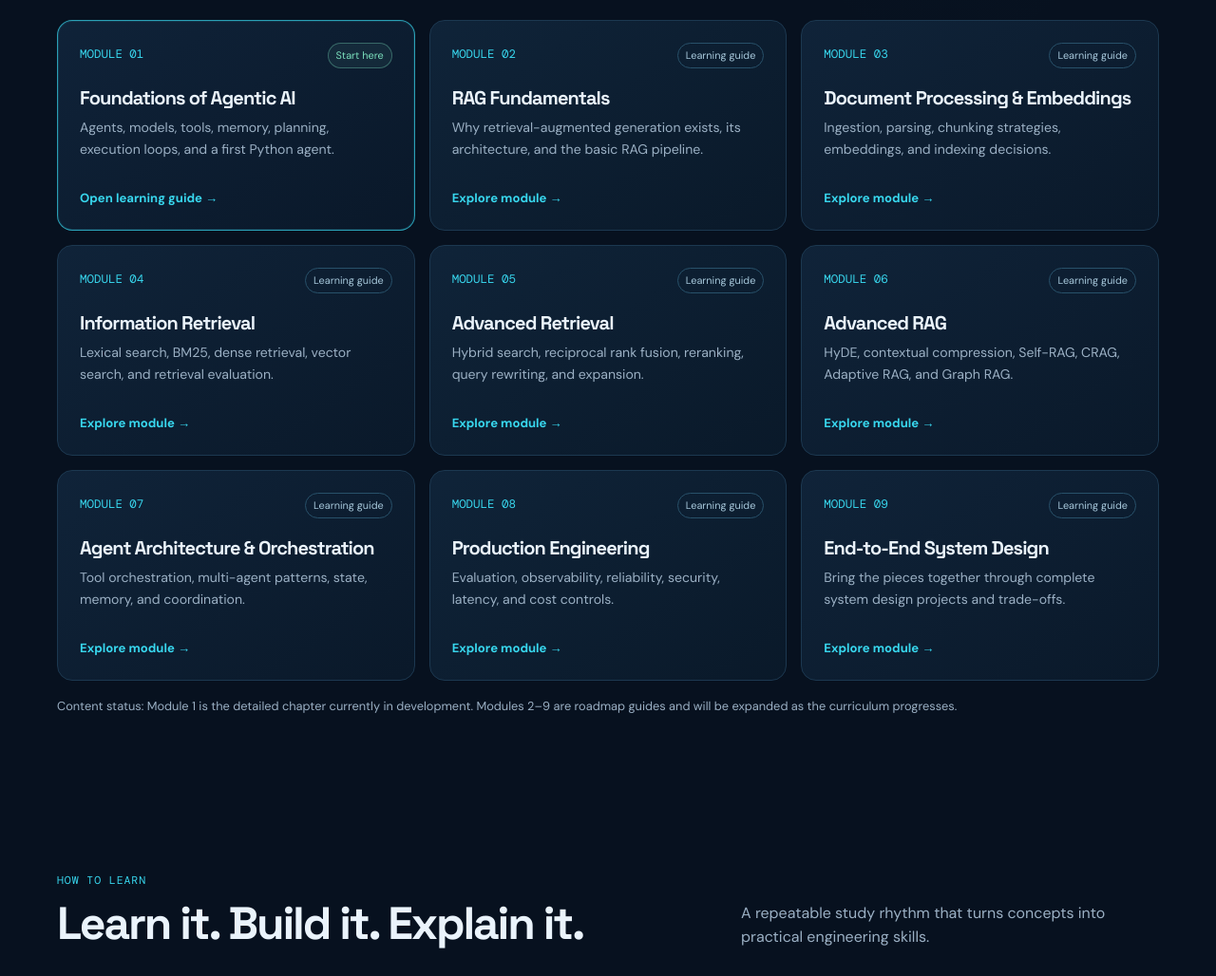
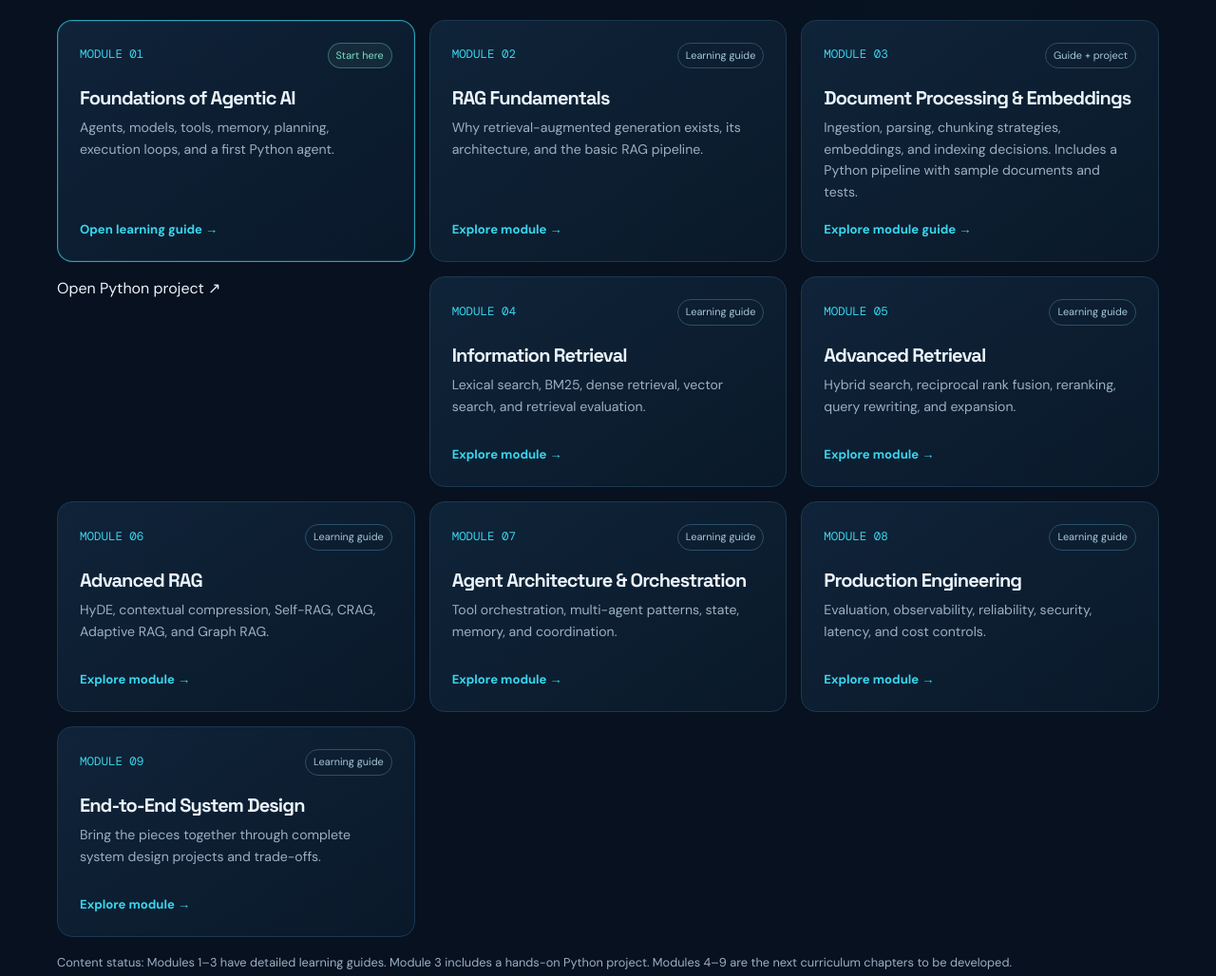
Before and after one commit to codergirl73/agentic-ai-system-design, a plain HTML site: page index.html in a window 1280 px wide. Shown: the part 1800-2828 px from the top of the page at 95% size. Drawn offline with nearby package versions, Linux system fonts and the light colour scheme.

Commit message:
Document Module 3 project in repository and learning site

```diff
--- a/index.html
+++ b/index.html
@@ -62,7 +62,7 @@ flowchart TD
 <div class="modulegrid">
 <a class="module active" href="./guide.html?module=1"><div class="moduletop"><span class="num">MODULE 01</span><span class="status current">Start here</span></div><h3>Foundations of Agentic AI</h3><p>Agents, models, tools, memory, planning, execution loops, and a first Python agent.</p><span class="modulefoot">Open learning guide →</span></a>
 <a class="module" href="./guide.html?module=2"><div class="moduletop"><span class="num">MODULE 02</span><span class="status">Learning guide</span></div><h3>RAG Fundamentals</h3><p>Why retrieval-augmented generation exists, its architecture, and the basic RAG pipeline.</p><span class="modulefoot">Explore module →</span></a>
-<a class="module" href="./guide.html?module=3"><div class="moduletop"><span class="num">MODULE 03</span><span class="status">Learning guide</span></div><h3>Document Processing & Embeddings</h3><p>Ingestion, parsing, chunking strategies, embeddings, and indexing decisions.</p><span class="modulefoot">Explore module →</span></a>
+<a class="module" href="./guide.html?module=3"><div class="moduletop"><span class="num">MODULE 03</span><span class="status">Guide + project</span></div><h3>Document Processing & Embeddings</h3><p>Ingestion, parsing, chunking strategies, embeddings, and indexing decisions. Includes a Python pipeline with sample documents and tests.</p><span class="modulefoot">Explore module guide →</span><span class="modulefoot"><a href="https://github.com/codergirl73/agentic-ai-system-design/tree/master/implementations/module-3-document-processing">Open Python project ↗</a></span></a>
 <a class="module" href="./guide.html?module=4"><div class="moduletop"><span class="num">MODULE 04</span><span class="status">Learning guide</span></div><h3>Information Retrieval</h3><p>Lexical search, BM25, dense retrieval, vector search, and retrieval evaluation.</p><span class="modulefoot">Explore module →</span></a>
 <a class="module" href="./guide.html?module=5"><div class="moduletop"><span class="num">MODULE 05</span><span class="status">Learning guide</span></div><h3>Advanced Retrieval</h3><p>Hybrid search, reciprocal rank fusion, reranking, query rewriting, and expansion.</p><span class="modulefoot">Explore module →</span></a>
 <a class="module" href="./guide.html?module=6"><div class="moduletop"><span class="num">MODULE 06</span><span class="status">Learning guide</span></div><h3>Advanced RAG</h3><p>HyDE, contextual compression, Self-RAG, CRAG, Adaptive RAG, and Graph RAG.</p><span class="modulefoot">Explore module →</span></a>
@@ -70,7 +70,7 @@ flowchart TD
 <a class="module" href="./guide.html?module=8"><div class="moduletop"><span class="num">MODULE 08</span><span class="status">Learning guide</span></div><h3>Production Engineering</h3><p>Evaluation, observability, reliability, security, latency, and cost controls.</p><span class="modulefoot">Explore module →</span></a>
 <a class="module" href="./guide.html?module=9"><div class="moduletop"><span class="num">MODULE 09</span><span class="status">Learning guide</span></div><h3>End-to-End System Design</h3><p>Bring the pieces together through complete system design projects and trade-offs.</p><span class="modulefoot">Explore module →</span></a>
 </div>
-<p style="color:var(--muted);font-size:.8rem;margin-top:17px">Content status: Module 1 is the detailed chapter currently in development. Modules 2–9 are roadmap guides and will be expanded as the curriculum progresses.</p>
+<p style="color:var(--muted);font-size:.8rem;margin-top:17px">Content status: Modules 1–3 have detailed learning guides. Module 3 includes a hands-on Python project. Modules 4–9 are the next curriculum chapters to be developed.</p>
 </div></section>
 <section class="section" id="learning-path"><div class="wrap">
 <div class="sectionhead"><div><div class="mono">HOW TO LEARN</div><h2>Learn it. Build it. Explain it.</h2></div><p>A repeatable study rhythm that turns concepts into practical engineering skills.</p></div>
```
